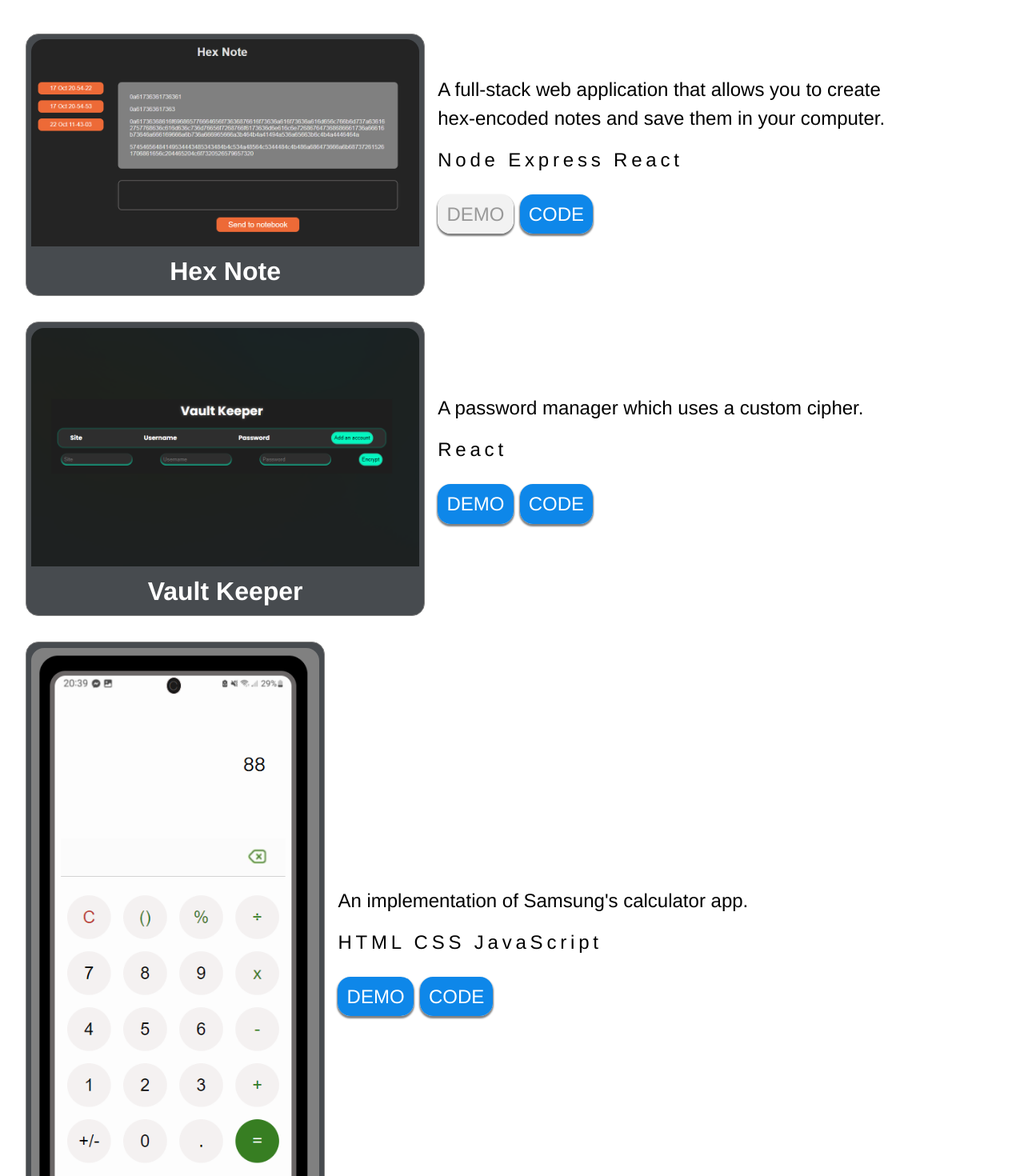
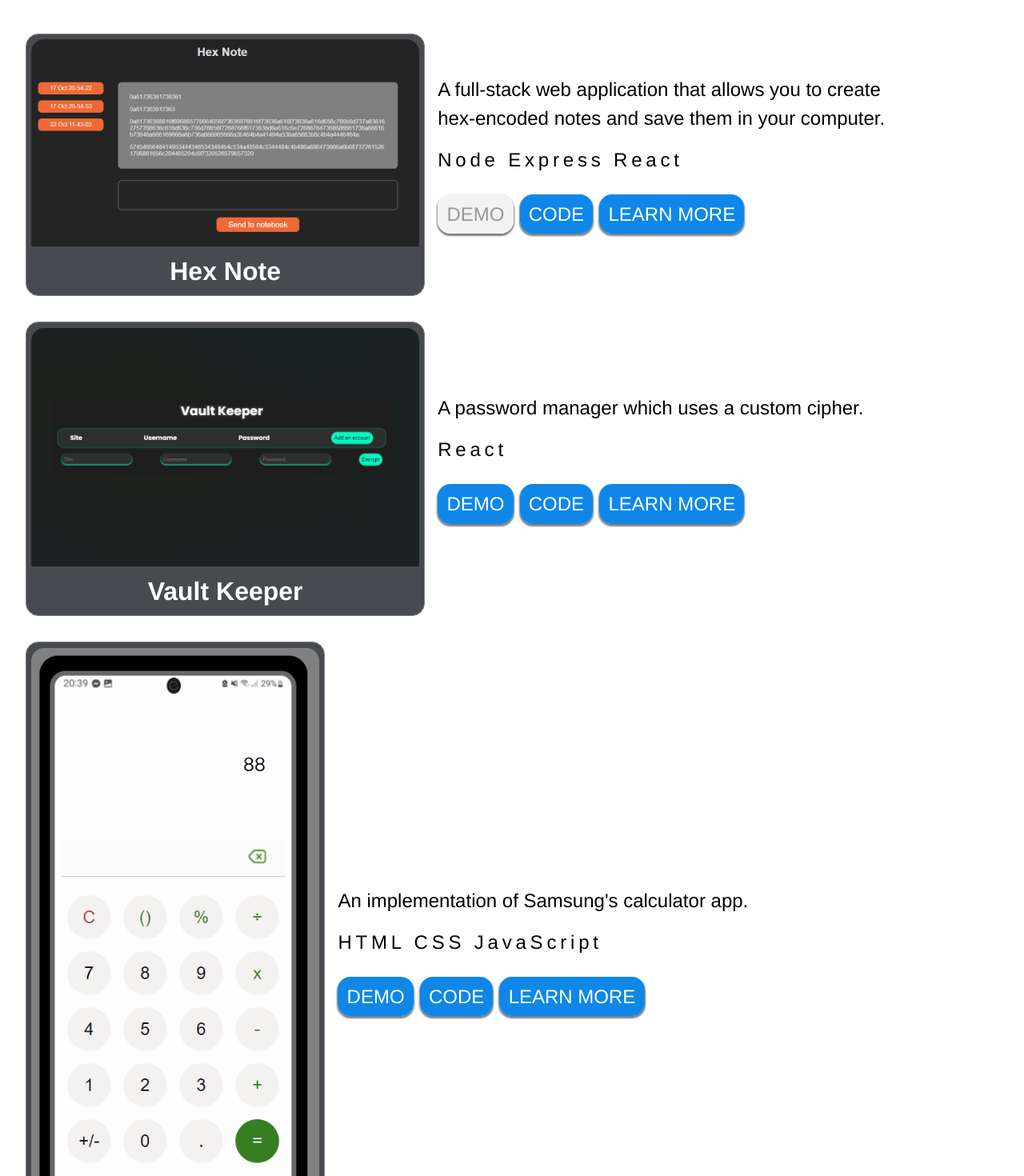
Before and after one commit to RD2P/RD2P.github.io, a React (Vite) app: page / in a window 1280 px wide. Shown: the part 1082-2552 px from the top of the page at 80% size. Built offline with nearby package versions, Linux system fonts and the light colour scheme.

Commit message:
Add learn more button leading to project readme.md

```diff
--- a/src/components/Projects.jsx
+++ b/src/components/Projects.jsx
@@ -35,6 +35,9 @@ const Projects = () => {
                 <a className="card__button" href="https://github.com/RD2P/HexNote" target="_blank">
                   CODE
                 </a>
+                <a className="card__button" href="https://github.com/RD2P/HexNote/blob/master/README.md" target="_blank">
+                  LEARN MORE
+                </a>
               </div>
             </div>
           </section>
@@ -54,6 +57,9 @@ const Projects = () => {
               <div className="card__buttons">
                 <a className="card__button" href="https://rd2p.github.io/vaultkeeper/" target="_blank">DEMO</a>
                 <a className="card__button" href="https://github.com/RD2P/vaultkeeper" target="_blank">CODE</a>
+                <a className="card__button" href="https://github.com/RD2P/vaultkeeper/blob/main/README.md" target="_blank">
+                  LEARN MORE
+                </a>
               </div>
             </div>
           </section>
@@ -73,6 +79,9 @@ const Projects = () => {
               <div className="card__buttons">
                 <a className="card__button" href="https://rd2p.github.io/samsung-calculator/" target="_blank">DEMO</a>
                 <a className="card__button" href="https://github.com/RD2P/samsung-calculator" target="_blank">CODE</a>
+                <a className="card__button" href="https://github.com/RD2P/samsung-calculator/blob/master/README.md" target="_blank">
+                  LEARN MORE
+                </a>
               </div>
             </div>
           </section>
```
